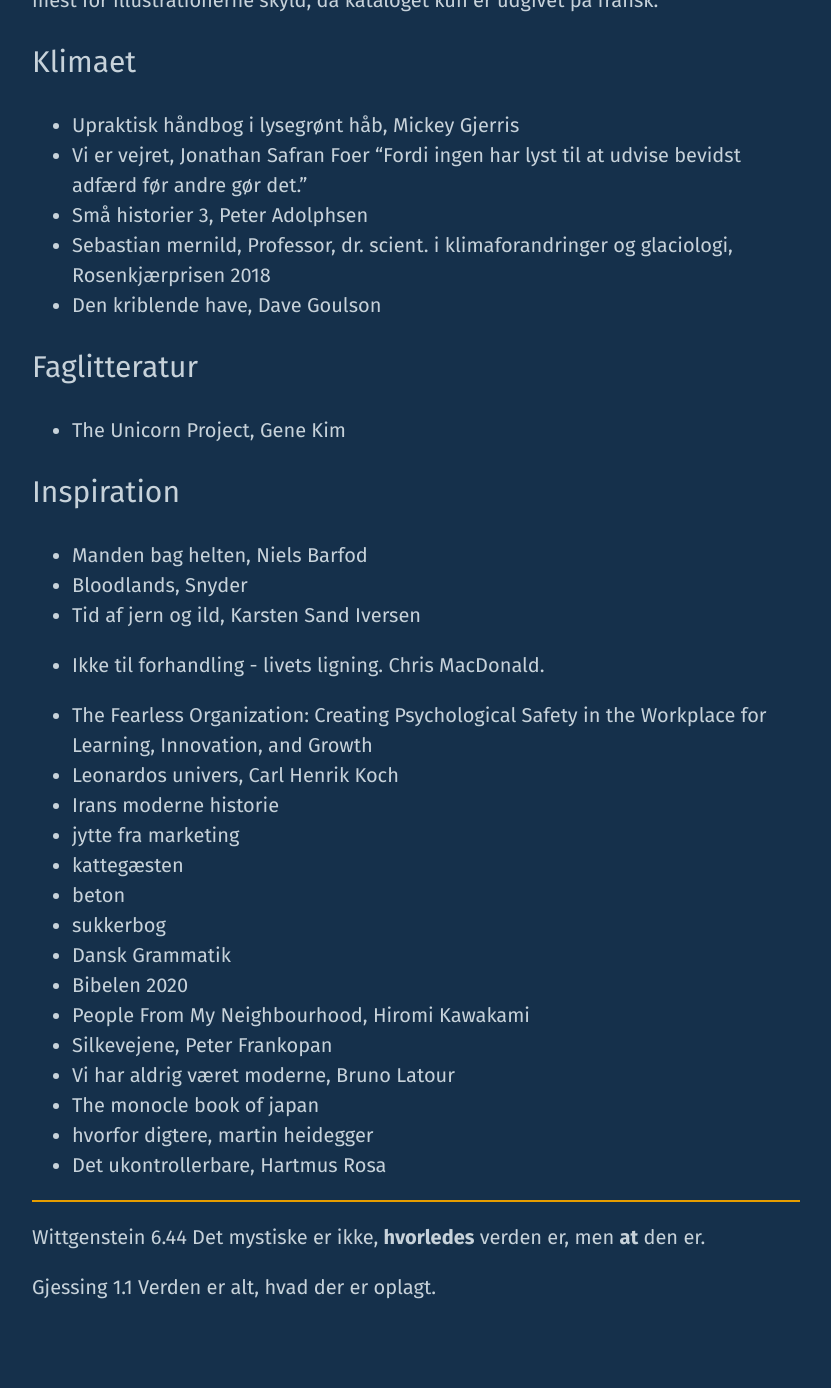
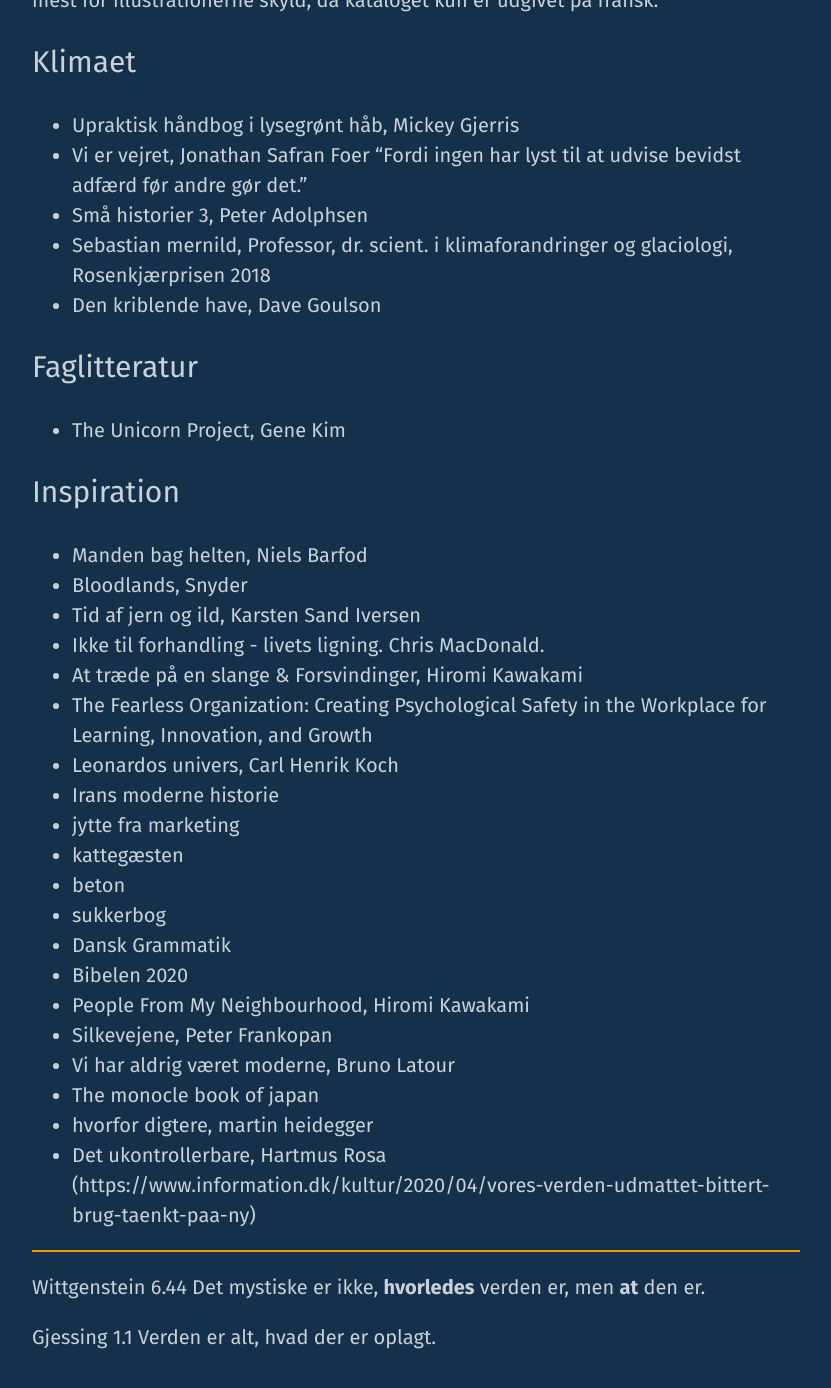
Before and after one commit to carsten-j/carsten-j.github.io, a Jekyll site: the page built from books.md, in a window 1280 px wide and 1400 px high, scrolled down 3721 px. Shown: the top 1388 px of the window, without its empty margins (224-1055 px from the left). Built offline with Jekyll 4.4.1, drawn with Linux system fonts in a browser that asks for light colours; nearby versions of some CDN libraries; before the commit the page ends 5071 px from its top, so only the background shows below that; some of the changed lines change nothing that is shown.

Commit message:
Update books.md

```diff
--- a/books.md
+++ b/books.md
@@ -88,7 +88,7 @@
 * Bloodlands, Snyder
 * Tid af jern og ild, Karsten Sand Iversen
 * Ikke til forhandling - livets ligning. Chris MacDonald.
-
+* At træde på en slange & Forsvindinger, Hiromi Kawakami
 * The Fearless Organization: Creating Psychological Safety in the Workplace for Learning, Innovation, and Growth
 * Leonardos univers, Carl Henrik Koch
 * Irans moderne historie
@@ -103,7 +103,7 @@
 * Vi har aldrig været moderne, Bruno Latour
 * The monocle book of japan
 * hvorfor digtere, martin heidegger
-* Det ukontrollerbare, Hartmus Rosa
+* Det ukontrollerbare, Hartmus Rosa (https://www.information.dk/kultur/2020/04/vores-verden-udmattet-bittert-brug-taenkt-paa-ny)
 
 ----
 
```
